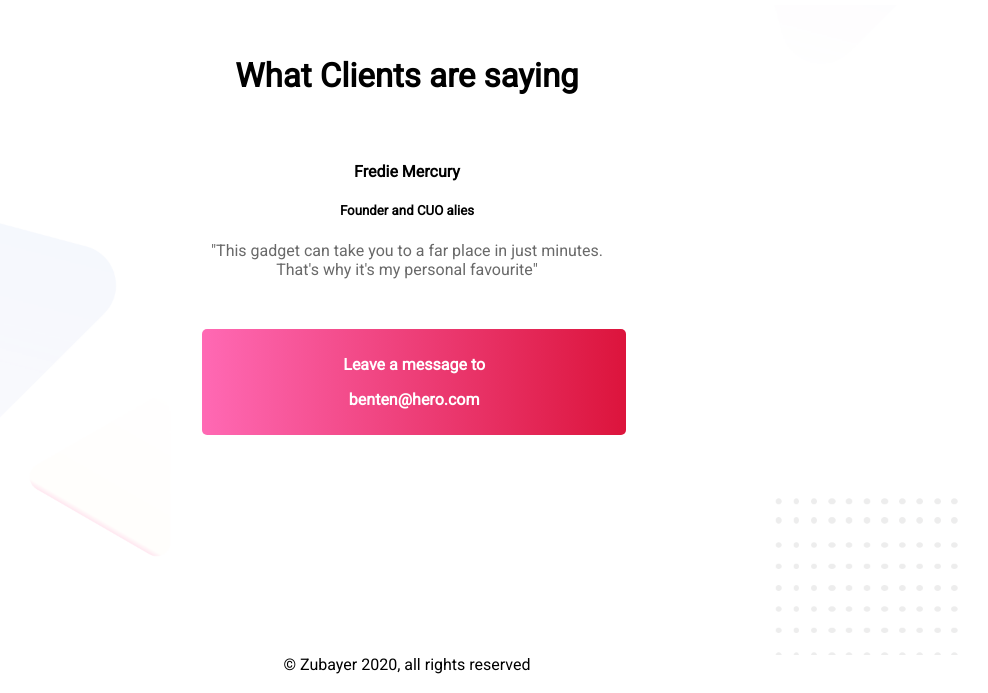
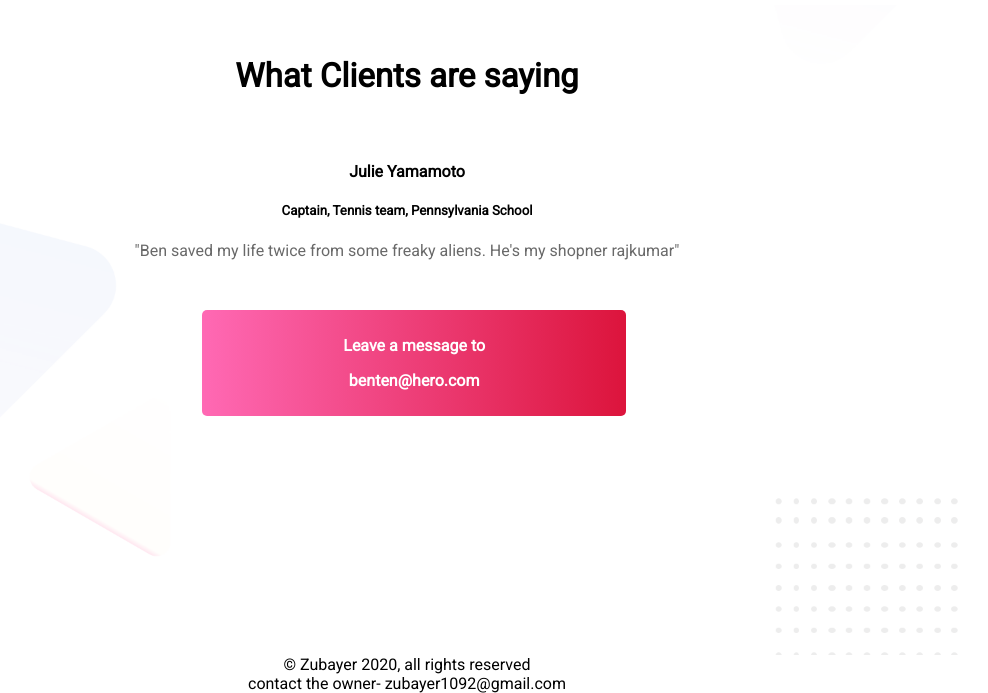
Before and after one commit to mzubayer11/personal-website, a plain HTML site: page index.html in a window 1280 px wide. Shown: the part 2000-2693 px from the top of the page, without its empty margins (233-1221 px from the left). Drawn offline with Linux system fonts and the light colour scheme.

Commit message:
finally done

```diff
--- a/index.html
+++ b/index.html
@@ -12,7 +12,7 @@
         <div class="half-width para">
             <h3>Hello I'm</h3>
             <h1>Ben Tennyson</h1>
-            <p>You might have seen me flying over you with a bambo copter on my head while you were playing in the field. Yes!!! that was me, a blue robot cat from the future.But everybody calls me a rackoon dog when they see me. That's why I am creating a portfolio of myself so that everybody recognises me.</p>
+            <p>You might have seen me standing by a chippa goli whenever a genjam took place. If you saw me there, you probably saw me turning into cool cool alien and solving the genjam. Yes! I'm the HERO you could ever dream of. You can call me whenever you need me simply by clicking the cool button below</p>
             <br>
             <a class="link-button" href="">CALL ME</a>
         </div>
@@ -26,7 +26,7 @@
         </div>
         <div class="half-width">
             <h3>Biography</h3>
-            <p>I came from future to present to help a lazy boy named Nobita in his studies and everybody life.But he spends all day reading comics instead of studying. Here I have made some very good friends who are Shijuka, Sonio and Gian. But Shijuka is the nicest 😊. My sister's name is Dorami and my favorite food is dora cake.</p>
+            <p>I am a 10 year old boy.On a summer vacation road trip with my loathsome twin cousin Gwen and my grandpa Max something strange happened. On our first night camping in grandpa's RV, I found a mysterious watch-style device that attached itself to my wrist, giving me the ability to transform into various alien life-forms.</p>
             <br>
             <a class="link-button" href="">Download Aliens</a>
         </div>
@@ -50,15 +50,15 @@
             <h2 id="clients">
                 What Clients are saying
             </h2>
-            <h4>Fredie Mercury</h4>
-            <h5>Founder and CUO alies</h5>
-            <p>"This gadget can take you to a far place in just minutes. <br> That's why it's my personal favourite"</p>
+            <h4>Julie Yamamoto</h4>
+            <h5>Captain, Tennis team, Pennsylvania School</h5>
+            <p>"Ben saved my life twice from some freaky aliens. He's my shopner rajkumar"</p>
         </div>
         <div class="comment">
             <p id="comm">Leave a message to</p>
             <p id="comm">benten@hero.com</p>
         </div>
     </section>
-    <footer>© Zubayer 2020, all rights reserved</footer>
+    <footer>© Zubayer 2020, all rights reserved <br> contact the owner- zubayer1092@gmail.com</footer>
 </body>
 </html>
```
